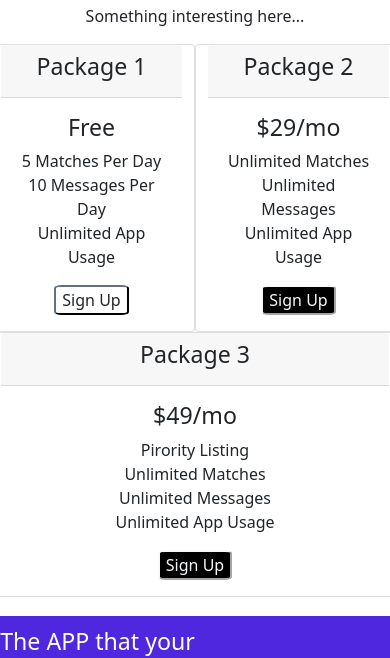
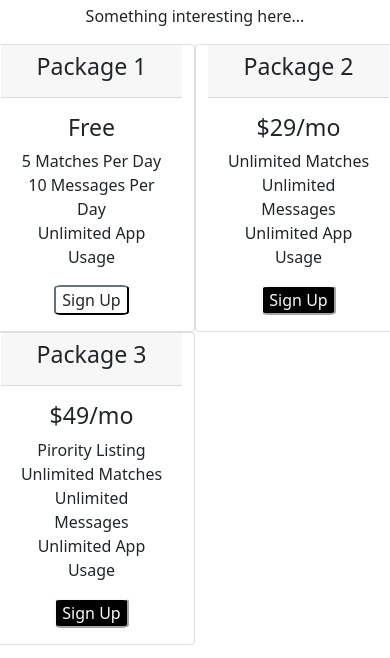
Before and after one commit to darineabohamdan/dog_dating_website, a plain HTML site: page index.html in a window 390 px wide. Shown: the part 1296-1954 px from the top of the page. Drawn offline with nearby package versions, Linux system fonts and the light colour scheme.

Commit message:
changed the code  of package 3 box to be responsive

```diff
--- a/index.html
+++ b/index.html
@@ -191,7 +191,7 @@
         </div>
       </div>
 
-      <div class="card text-center col-md-4">
+      <div class="card text-center col-md-4 col-6">
         <div class="card-header">
           <h3>Package 3</h3>
         </div>
```
